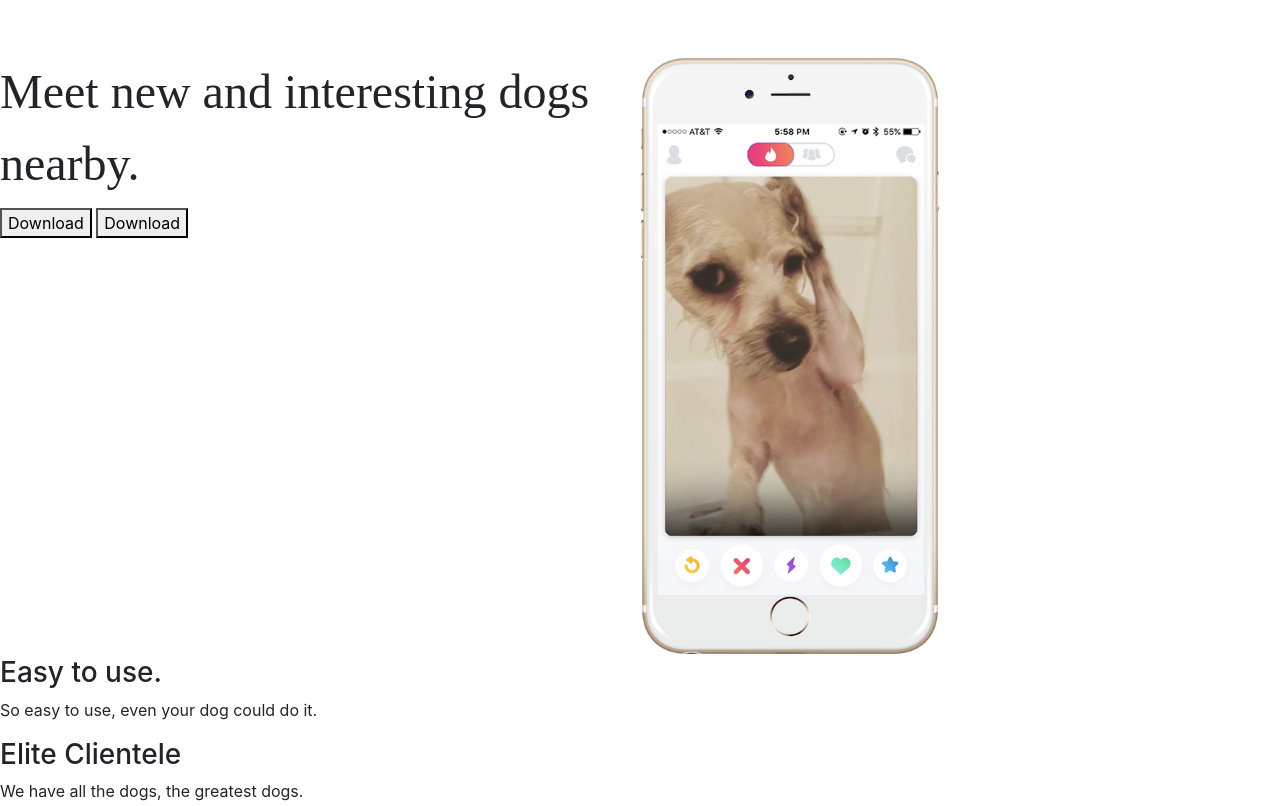
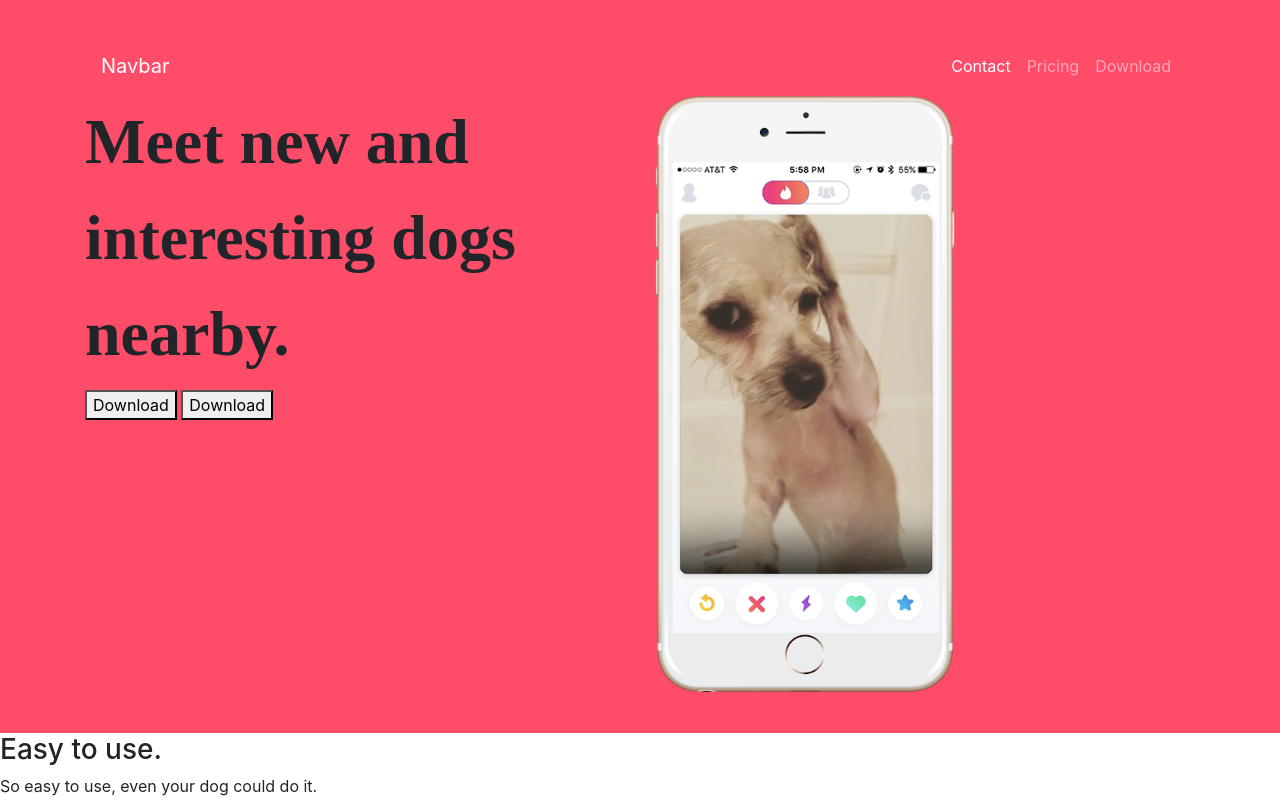
Before and after one commit to calvin-29/responsive_web, a plain HTML site: page index.html in a window 1280 px wide. Shown: the top 806 px of the page. Drawn offline with nearby package versions, Linux system fonts and the light colour scheme.

Commit message:
Added title section

```diff
--- a/css/styles.css
+++ b/css/styles.css
@@ -1,11 +1,17 @@
-
+#title{
+  background-color: #ff4c68;
+}
 .head{
-    font-family: "Montserrat-black";
-    font-size: 3rem;
-    line-height: 1.5;
+  font-family: "Montserrat-Black";
+  font-size: 4rem;
+  line-height: 1.5;
+  font-weight: 700;
 }
-nav a{
+.link{
   color: white;
+}
+.container-fluid{
+  padding: 3%  5%;
 }
 
 /* Google Font  */
--- a/index.html
+++ b/index.html
@@ -4,52 +4,51 @@
 <head>
    <meta charset="utf-8">
    <title>TinDog</title>
-   <!-- My styles -->
-   <link rel="stylesheet" href="css/styles.css">
    <!-- google fonts -->
    <link rel="preconnect" href="https://fonts.googleapis.com">
    <link rel="preconnect" href="https://fonts.gstatic.com" crossorigin>
    <link href="https://fonts.googleapis.com/css2?family=Montserrat:ital,wght@0,100..900;1,100..900&family=Ubuntu:ital,wght@0,300;0,400;0,500;0,700;1,300;1,400;1,500;1,700&display=swap" rel="stylesheet">
    <!-- BootStrap CDN  -->
-   <link rel="stylesheet" href="https://cdn.jsdelivr.net/npm/bootstrap@4.0.0/dist/css/bootstrap.min.css" integrity="sha384-Gn5384xqQ1aoWXA+058RXPxPg6fy4IWvTNh0E263XmFcJlSAwiGgFAW/dAiS6JXm" crossorigin="anonymous">
+   <link rel="stylesheet" href="https://cdn.jsdelivr.net/npm/bootstrap@4.6.2/dist/css/bootstrap.min.css" integrity="sha384-xOolHFLEh07PJGoPkLv1IbcEPTNtaed2xpHsD9ESMhqIYd0nLMwNLD69Npy4HI+N" crossorigin="anonymous">
+   <!-- My styles -->
+   <link rel="stylesheet" href="css/styles.css">
 </head>
-
 <body>
-   <section class="title">
+   <section id="title">
+      <div class="container-fluid">
          <!-- NavBar -->
-      <nav class="navbar navbar-expand-lg nav">
-         <a class="navbar-brand" href="#">tindog</a>
-         <button class="navbar-toggler" type="button" data-toggle="collapse" data-target="#navbarSupportedContent" aria-controls="navbarSupportedContent" aria-expanded="false" aria-label="Toggle navigation">
+         <div class="container">
+            <nav class="navbar navbar-expand-lg navbar-dark">
+               <a class="navbar-brand link" href="#">Navbar</a>
+               <button class="navbar-toggler" type="button" data-toggle="collapse" data-target="#navbarNavAltMarkup" aria-controls="navbarNavAltMarkup" aria-expanded="false" aria-label="Toggle navigation">
                   <span class="navbar-toggler-icon"></span>
                </button>
-         <div class="collapse navbar-collapse" id="navbarSupportedContent">
-            <ul class="navbar-nav ml-auto">
-            <li class="nav-item active">
-               <a class="nav-link" href="#">Home <span class="sr-only">(current)</span></a>
-            </li>
-            <li class="nav-item">
-               <a class="nav-link" href="#">Features <span class="sr-only">(current)</span></a>
-            </li>
-            <li class="nav-item">
-               <a class="nav-link" href="#">Pricing <span class="sr-only">(current)</span></a>
-            </li>
-            </ul>
+               <div class="collapse navbar-collapse" id="navbarNavAltMarkup">
+                 <div class="navbar-nav ml-auto">
+                     <a class="nav-link active link" href="#">Contact<span class="sr-only">(current)</span></a>
+                     <a class="nav-link link" href="#">Pricing</a>
+                     <a class="nav-link link" href="#">Download</a>
+                 </div>
                </div>
             </nav>
+         </div>
 
-      <!-- Explanation -->
-      <div>
+         <!-- Title -->
+         <div class="container">
             <div class="row">
                <div class="col-lg-6 col-md-3">
                   <h1 class="head">Meet new and interesting dogs nearby.</h1>
                   <button type="button">Download</button>
                   <button type="button">Download</button>
                </div>
-            <div class>
+               <div class="col-lg-6 col-md-3">
                   <img src="images/iphone6.png" alt="iphone-mockup" width="300" height="600">
                </div>
             </div>
          </div>
+
+      </div>
+
    </section>
 
    <section id="features">
@@ -146,9 +145,9 @@
 
   </footer>
 
-  <script src="https://code.jquery.com/jquery-3.2.1.slim.min.js" integrity="sha384-KJ3o2DKtIkvYIK3UENzmM7KCkRr/rE9/Qpg6aAZGJwFDMVNA/GpGFF93hXpG5KkN" crossorigin="anonymous"></script>
-  <script src="https://cdn.jsdelivr.net/npm/popper.js@1.12.9/dist/umd/popper.min.js" integrity="sha384-ApNbgh9B+Y1QKtv3Rn7W3mgPxhU9K/ScQsAP7hUibX39j7fakFPskvXusvfa0b4Q" crossorigin="anonymous"></script>
-  <script src="https://cdn.jsdelivr.net/npm/bootstrap@4.0.0/dist/js/bootstrap.min.js" integrity="sha384-JZR6Spejh4U02d8jOt6vLEHfe/JQGiRRSQQxSfFWpi1MquVdAyjUar5+76PVCmYl" crossorigin="anonymous"></script>
+   <script src="https://cdn.jsdelivr.net/npm/jquery@3.5.1/dist/jquery.slim.min.js" integrity="sha384-DfXdz2htPH0lsSSs5nCTpuj/zy4C+OGpamoFVy38MVBnE+IbbVYUew+OrCXaRkfj" crossorigin="anonymous"></script>
+   <script src="https://cdn.jsdelivr.net/npm/popper.js@1.16.1/dist/umd/popper.min.js" integrity="sha384-9/reFTGAW83EW2RDu2S0VKaIzap3H66lZH81PoYlFhbGU+6BZp6G7niu735Sk7lN" crossorigin="anonymous"></script>
+   <script src="https://cdn.jsdelivr.net/npm/bootstrap@4.6.2/dist/js/bootstrap.min.js" integrity="sha384-+sLIOodYLS7CIrQpBjl+C7nPvqq+FbNUBDunl/OZv93DB7Ln/533i8e/mZXLi/P+" crossorigin="anonymous"></script>
 </body>
 
 </html>
```
Lines whose indentation alone changed are shown as unchanged.
